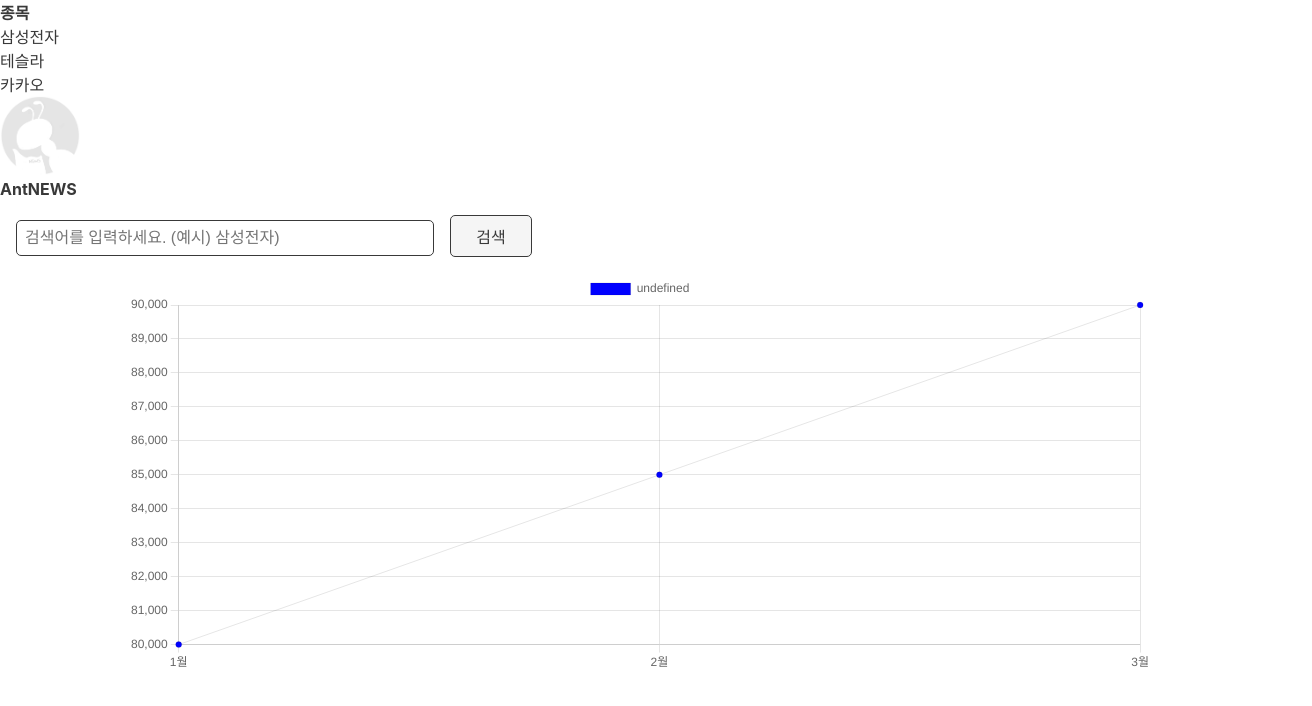
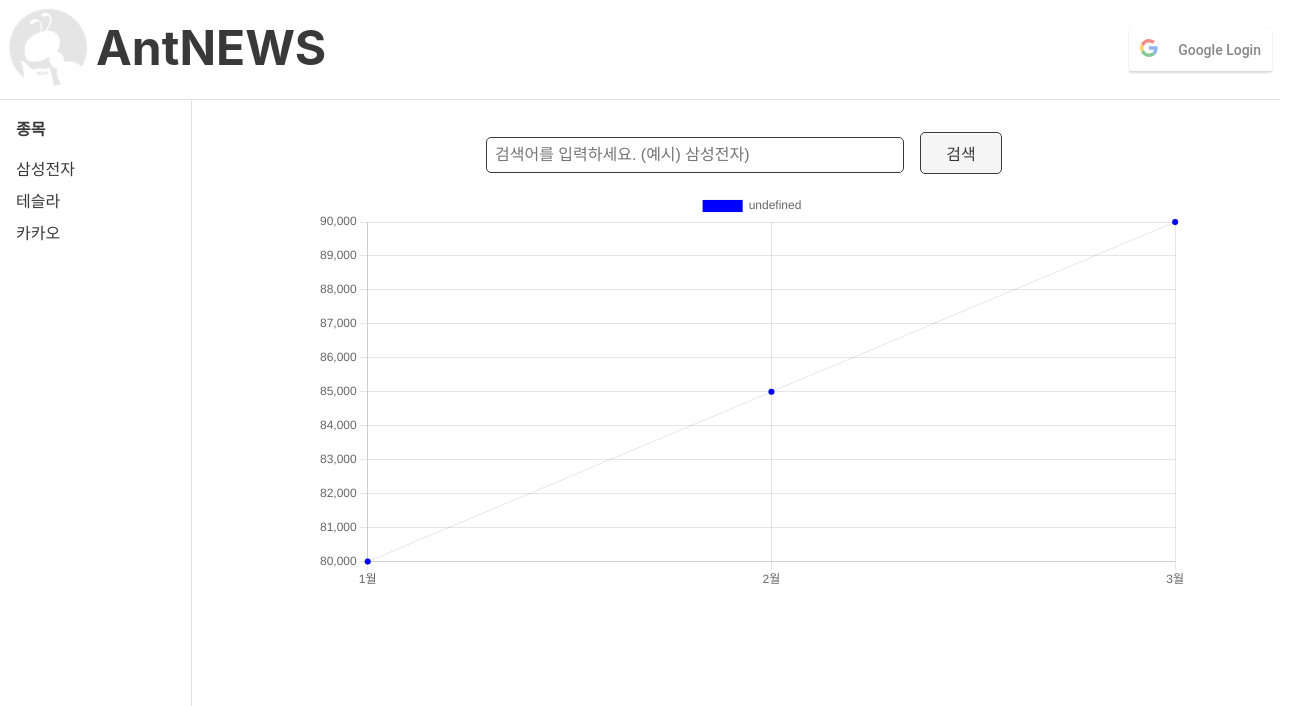
Before and after one commit to The-Universe-H-D/ant-news, a React (Create React App) app: page /search in a window 1280 px wide. Shown: the top 706 px of the page, 1312 px wide, since content can reach past the window. Built offline with nearby package versions, Linux system fonts and the light colour scheme.

Commit message:
Header 분리 및 Search Page 스타일 변경

```diff
--- a/src/assets/scss/Common.scss
+++ b/src/assets/scss/Common.scss
@@ -7,11 +7,19 @@ $fs-s: 12px;
 $fs-m: 16px;
 $fs-l: 20px;
 
+//border
+$b-gray: 1px solid #e0e0e0;
+
 * {
 	padding: 0;
 	margin: 0;
 	color: $black;
 	text-decoration: none !important;
+}
+
+ul,
+li {
+	list-style: none;
 }
 
 @mixin btn-style {
--- /dev/null
+++ b/src/assets/scss/Header.scss
@@ -0,0 +1,17 @@
+@import './Common.scss';
+
+header {
+	border-bottom: $b-gray;
+	display: flex;
+	.GoogleLoginComponent {
+		width: 100%;
+		display: inline-flex;
+		align-items: center;
+		justify-content: flex-end;
+		padding: 0.5rem;
+		box-sizing: border-box;
+		.user-name {
+			margin-right: 1rem;
+		}
+	}
+}
--- a/src/assets/scss/HomeComponent.scss
+++ b/src/assets/scss/HomeComponent.scss
@@ -2,9 +2,8 @@
 
 .home_section {
 	justify-content: center;
-	margin-top: 20%;
+	margin-top: 15%;
 	display: flex;
 	align-items: center;
-	justify-content: flex-end;
 	padding: 0.5rem;
 }
--- a/src/assets/scss/LogoImg.scss
+++ b/src/assets/scss/LogoImg.scss
@@ -1,13 +1,21 @@
 @import './Common.scss';
 
 .LogoImg {
-	width: 5rem;
-	display: block;
-	margin-right: 1rem;
+	a {
+		display: inline-flex;
+		justify-content: center;
+		align-items: center;
+	}
+	cursor: pointer;
+	padding: 0.5rem;
 	img {
-		width: 100%;
+		width: 5rem;
+		display: inline-block;
+		margin-right: 0.5rem;
 	}
 	b {
 		color: $black;
+		display: inline-block;
+		font-size: 3rem;
 	}
 }
--- /dev/null
+++ b/src/assets/scss/SearchPage.scss
@@ -0,0 +1,37 @@
+@import './Common.scss';
+
+.SearchPage {
+	.container {
+		.nav {
+			padding: 1rem;
+			width: 15%;
+			height: 10000px;
+			border-right: $b-gray;
+			position: fixed;
+			box-sizing: border-box;
+			.nav-title {
+				margin-bottom: 1rem;
+				display: inline-block;
+			}
+			.nav-list {
+				li {
+					margin-bottom: 0.5rem;
+					cursor: pointer;
+				}
+			}
+		}
+		.sec {
+			padding: 1rem;
+			width: 85%;
+			margin-left: 15%;
+			.sec-search {
+				display: flex;
+				align-items: center;
+				justify-content: center;
+				.SearchInput {
+					display: inline-block;
+				}
+			}
+		}
+	}
+}
--- a/src/components/GoogleLoginComponent.js
+++ b/src/components/GoogleLoginComponent.js
@@ -2,8 +2,8 @@ import React, { useState } from 'react';
 import { GoogleLogin, GoogleLogout } from 'react-google-login';
 
 function GoogleLoginComponent() {
-	const [loginState, setLoginState] = useState(false);
-	const userName = loginState ? window.sessionStorage.getItem('userName') : '';
+	const userName = window.sessionStorage.getItem('userName') ? window.sessionStorage.getItem('userName') : '';
+	const [loginState, setLoginState] = useState(userName ? true : false);
 	const onLoginSuccess = res => {
 		console.log(res);
 		window.sessionStorage.setItem('userName', res.gt.Te);
@@ -19,17 +19,18 @@ function GoogleLoginComponent() {
 	};
 	if (loginState)
 		return (
-			<>
-				<b>{userName}님 환영합니다.</b>
+			<div className="GoogleLoginComponent">
+				<b className="user-name">{userName}님 환영합니다.</b>
 				<GoogleLogout
 					clientId="379175647400-vb7hlqes9vi20lach33v4o8quihmaauc.apps.googleusercontent.com"
 					buttonText="Logout"
 					onLogoutSuccess={onLogoutSuccess}
 				/>
-			</>
+			</div>
 		);
 	if (!loginState)
 		return (
+			<div className="GoogleLoginComponent">
 				<GoogleLogin
 					clientId="379175647400-vb7hlqes9vi20lach33v4o8quihmaauc.apps.googleusercontent.com"
 					buttonText="Google Login"
@@ -37,6 +38,7 @@ function GoogleLoginComponent() {
 					onFailure={onLoginFailure}
 					cookiePolicy={'single_host_origin'}
 				/>
+			</div>
 		);
 }
 
--- /dev/null
+++ b/src/components/Header.js
@@ -0,0 +1,17 @@
+import React from 'react';
+import GoogleLoginComponent from './GoogleLoginComponent';
+import '../assets/scss/Header.scss';
+import LogoImg from './LogoImg';
+
+function Header() {
+	return (
+		<div>
+			<header>
+				<LogoImg />
+				<GoogleLoginComponent />
+			</header>
+		</div>
+	);
+}
+
+export default Header;
--- a/src/components/HomeComponent.js
+++ b/src/components/HomeComponent.js
@@ -1,18 +1,14 @@
 import React from 'react';
-import '../assets/scss/HomeComponent.scss';
 import LogoImg from './LogoImg';
 import SearchInput from './SearchInput';
-import { Link } from 'react-router-dom';
-import GoogleLoginComponent from './GoogleLoginComponent';
+import '../assets/scss/HomeComponent.scss';
+import Header from './Header';
 
 function HomeComponent() {
 	return (
 		<div>
-			<header>
-				<GoogleLoginComponent />
-			</header>
+			<Header />
 			<section className="home_section">
-				<LogoImg />
 				<SearchInput />
 			</section>
 		</div>
--- a/src/components/LogoImg.js
+++ b/src/components/LogoImg.js
@@ -1,12 +1,15 @@
 import React from 'react';
 import logo from '../assets/img/logo.jpg';
 import '../assets/scss/LogoImg.scss';
+import { Link } from 'react-router-dom';
 
 function LogoImg() {
 	return (
 		<div className="LogoImg">
-			<img alt="logo" src={logo} />
-			<b>AntNEWS</b>
+			<Link to="/">
+				<img alt="logo" src={logo} />
+				<b>AntNEWS</b>
+			</Link>
 		</div>
 	);
 }
--- a/src/components/SearchPage.js
+++ b/src/components/SearchPage.js
@@ -2,6 +2,8 @@ import React from 'react';
 import LogoImg from './LogoImg';
 import SearchInput from './SearchInput';
 import { Line } from 'react-chartjs-2';
+import Header from './Header';
+import '../assets/scss/SearchPage.scss';
 
 function SearchPage() {
 	const options = {
@@ -36,26 +38,28 @@ function SearchPage() {
 	};
 	return (
 		<div className="SearchPage">
-			<nav>
-				<b>종목</b>
-				<ul>
+			<Header />
+			<div className="container">
+				<nav className="nav">
+					<b className="nav-title">종목</b>
+					<ul className="nav-list">
 						<li>삼성전자</li>
 						<li>테슬라</li>
 						<li>카카오</li>
 					</ul>
 				</nav>
-			<section>
-				<div>
-					<LogoImg />
+				<section className="sec">
+					<div className="sec-search">
 						<SearchInput />
 					</div>
-				<div>
+					<div className="sec-contents">
 						<div style={{ height: '400px', width: '80%', margin: 'auto' }}>
 							<Line data={data} options={options} height={300} />
 						</div>
 					</div>
 				</section>
 			</div>
+		</div>
 	);
 }
 
```
Lines whose indentation alone changed are shown as unchanged.
